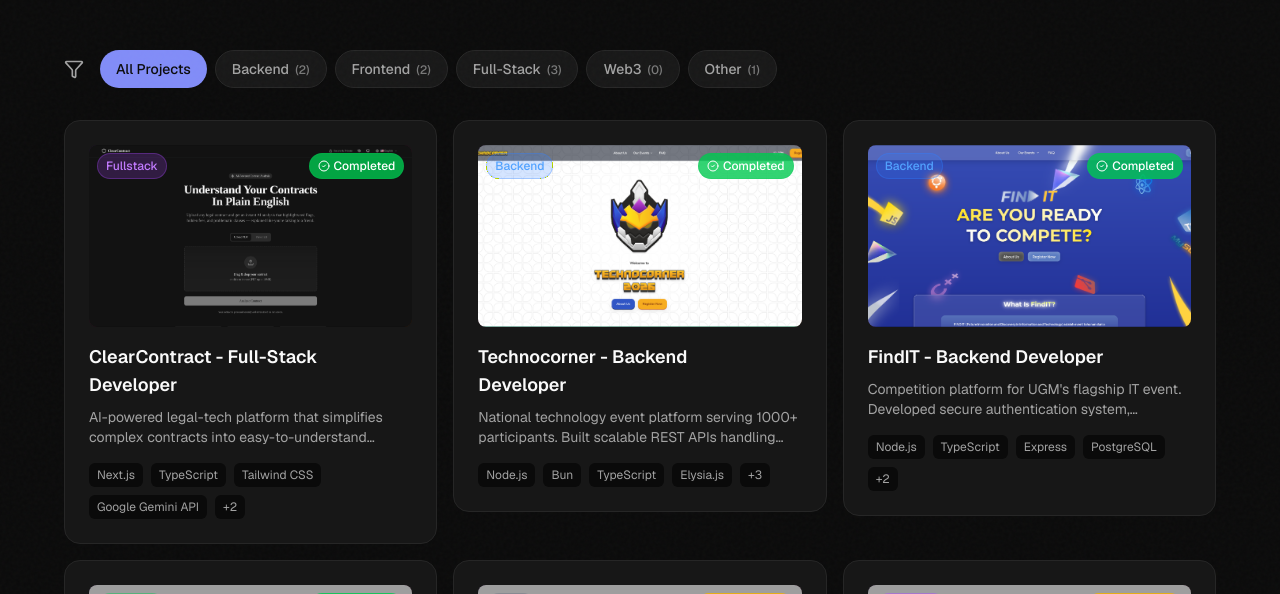
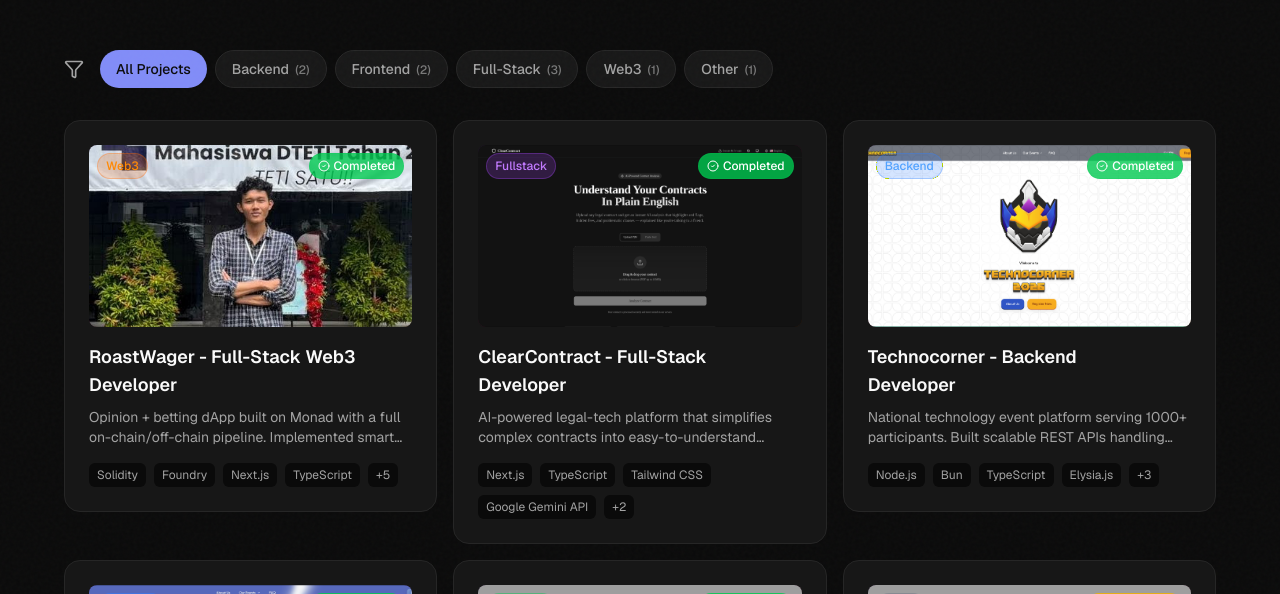
Before and after one commit to Lin1er/portofolio-2.0, a Next.js app: page / in a window 1280 px wide. Shown: the part 2463-3057 px from the top of the page. Built offline with nearby package versions, Linux system fonts and the light colour scheme; grey boxes are pictures that could not be loaded.

Commit message:
new project added - roastwager

```diff
--- a/data/projects.ts
+++ b/data/projects.ts
@@ -33,6 +33,27 @@
   //   status: "completed",
   //   category: "web3",
   // },
+  {
+    title: "RoastWager - Full-Stack Web3 Developer",
+    description:
+      "Opinion + betting dApp built on Monad with a full on-chain/off-chain pipeline. Implemented smart contract flows (create, vote, resolve, claim), event-driven backend indexer, and a fast Next.js frontend with optimistic UI and wallet integration.",
+    image: "/assets/hero.png",
+    tags: [
+      "Solidity",
+      "Foundry",
+      "Next.js",
+      "TypeScript",
+      "Hono",
+      "Supabase",
+      "wagmi",
+      "RainbowKit",
+      "viem",
+    ],
+    github: "https://github.com/Lin1er/RoastWager",
+    featured: true,
+    status: "completed",
+    category: "web3",
+  },
   {
     title: "ClearContract - Full-Stack Developer",
     description: "AI-powered legal-tech platform that simplifies complex contracts into easy-to-understand insights. Built with Next.js and Google Gemini AI to automatically detect 'red flags' and hidden clauses. Features include PDF text extraction, dynamic bilingual support (EN/ID), and a responsive SaaS-grade UI.",
```
Also changed, not shown: 1 other file (tests, documents, lock files or other folders).
